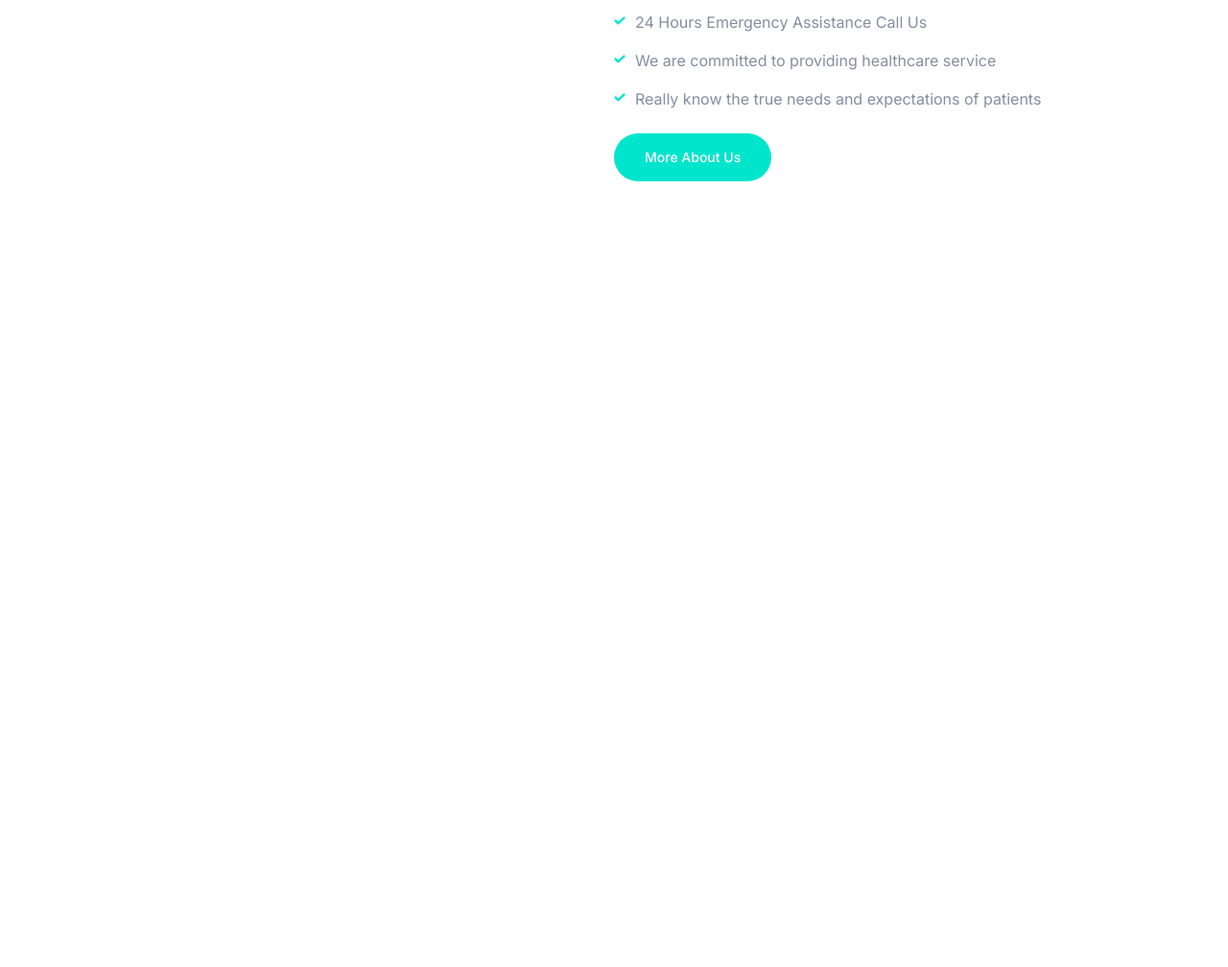
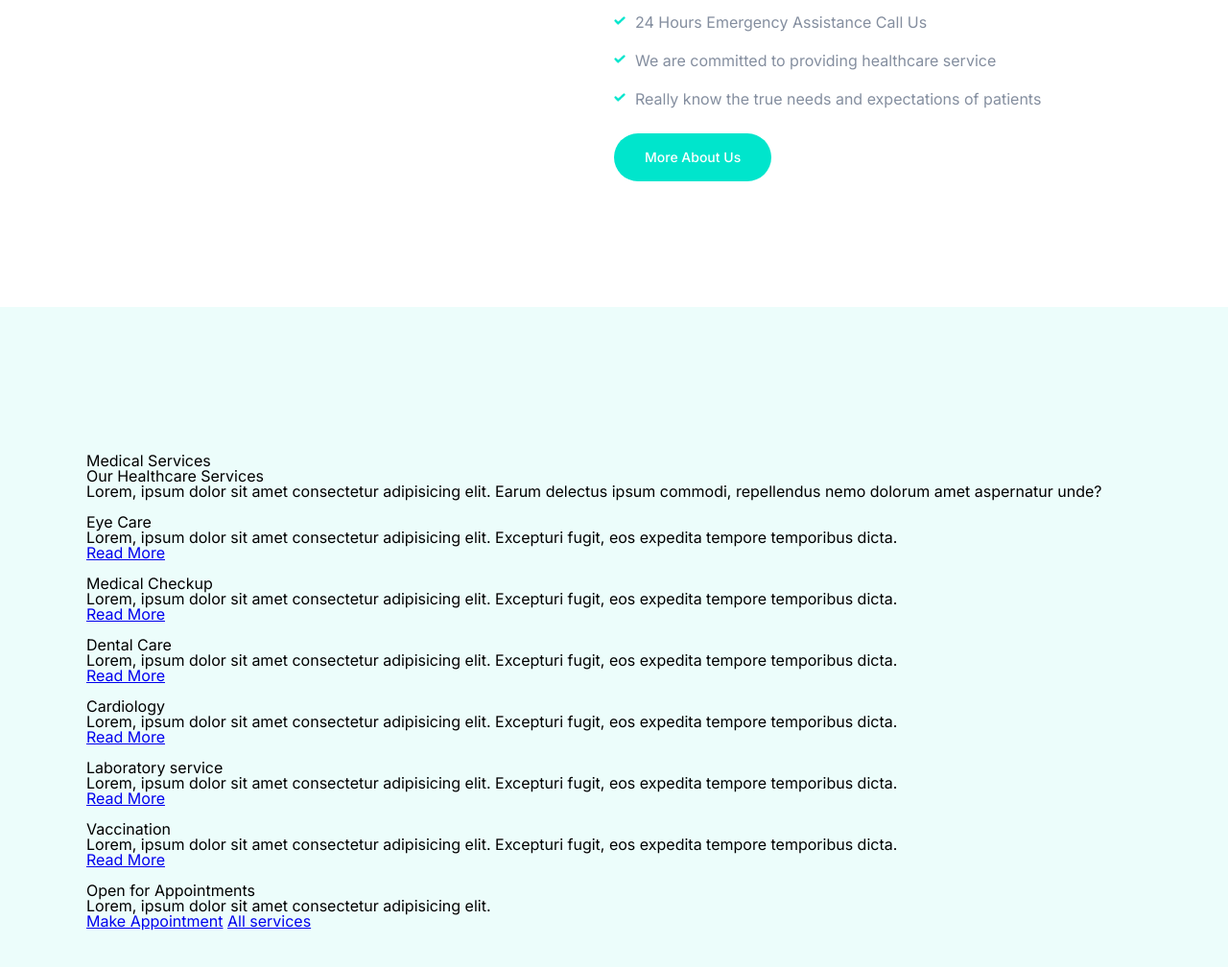
Before and after one commit to NapatpanOP/medicaLife, a website built with Vite: page index.html in a window 1280 px wide. Shown: the part 1901-2909 px from the top of the page at 96% size. Before the commit the page ends 2221 px from the top, so only its background shows below. Built offline with nearby package versions, Linux system fonts and the light colour scheme.

Commit message:
Add draft content

```diff
--- a/index.html
+++ b/index.html
@@ -263,6 +263,68 @@
           </div>
         </div>
       </section>
+
+      <section class="section-height-color-services">
+        <div id="medical-services">
+          <div class="content">
+            <div>
+
+            <div>Medical Services</div>
+            <h1>Our Healthcare Services</h1>
+            <p>Lorem, ipsum dolor sit amet consectetur adipisicing elit. Earum delectus ipsum commodi, repellendus nemo dolorum amet aspernatur unde?</p>
+            <div>
+              <div>
+                <img src="" alt="">
+                <h3>Eye Care</h3>
+                <p>Lorem, ipsum dolor sit amet consectetur adipisicing elit. Excepturi fugit, eos expedita tempore temporibus dicta.</p>
+                <a href="#">Read More</a>
+              </div>
+              <div>
+                <img src="" alt="">
+                <h3>Medical Checkup</h3>
+                <p>Lorem, ipsum dolor sit amet consectetur adipisicing elit. Excepturi fugit, eos expedita tempore temporibus dicta.</p>
+                <a href="#">Read More</a>
+              </div>
+              <div>
+                <img src="" alt="">
+                <h3>Dental Care</h3>
+                <p>Lorem, ipsum dolor sit amet consectetur adipisicing elit. Excepturi fugit, eos expedita tempore temporibus dicta.</p>
+                <a href="#">Read More</a>
+              </div>
+            </div>
+            <div>
+              <div>
+                <img src="" alt="">
+                <h3>Cardiology</h3>
+                <p>Lorem, ipsum dolor sit amet consectetur adipisicing elit. Excepturi fugit, eos expedita tempore temporibus dicta.</p>
+                <a href="#">Read More</a>
+              </div>
+              <div>
+                <img src="" alt="">
+                <h3>Laboratory service</h3>
+                <p>Lorem, ipsum dolor sit amet consectetur adipisicing elit. Excepturi fugit, eos expedita tempore temporibus dicta.</p>
+                <a href="#">Read More</a>
+              </div>
+              <div>
+                <img src="" alt="">
+                <h3>Vaccination</h3>
+                <p>Lorem, ipsum dolor sit amet consectetur adipisicing elit. Excepturi fugit, eos expedita tempore temporibus dicta.</p>
+                <a href="#">Read More</a>
+              </div>
+            </div>
+            </div>
+            <div>
+              <img src="" alt="">
+              <div>
+                <h3>Open for Appointments</h3>
+                <div>Lorem, ipsum dolor sit amet consectetur adipisicing elit.</div>
+              </div>
+              <a href="#">Make Appointment</a>
+              <a href="#">All services</a>
+            </div>
+          </div>
+        </div>
+      </section>
     </main>
     <script type="module" src="/main.js"></script>
   </body>
--- a/style.css
+++ b/style.css
@@ -3,3 +3,4 @@
 @import "styles/landing-page.css";
 @import "styles/contact-infonation.css";
 @import "styles/about-medicalife.css";
+@import "styles/medical-services.css";
--- /dev/null
+++ b/styles/medical-services.css
@@ -0,0 +1,19 @@
+.section-height-color-services {
+  background-color: #ECFDFB;
+  height: 800px;
+
+  #medical-services {
+    width: 100%;
+    height: 100%;
+    display: flex;
+    justify-content: center;
+    align-items: center;
+    font-family: 'Inter', sans-serif;
+
+    .content {
+      width: 1100px;
+      display: flex;
+      flex-direction: column;
+    }
+  }
+}
```
